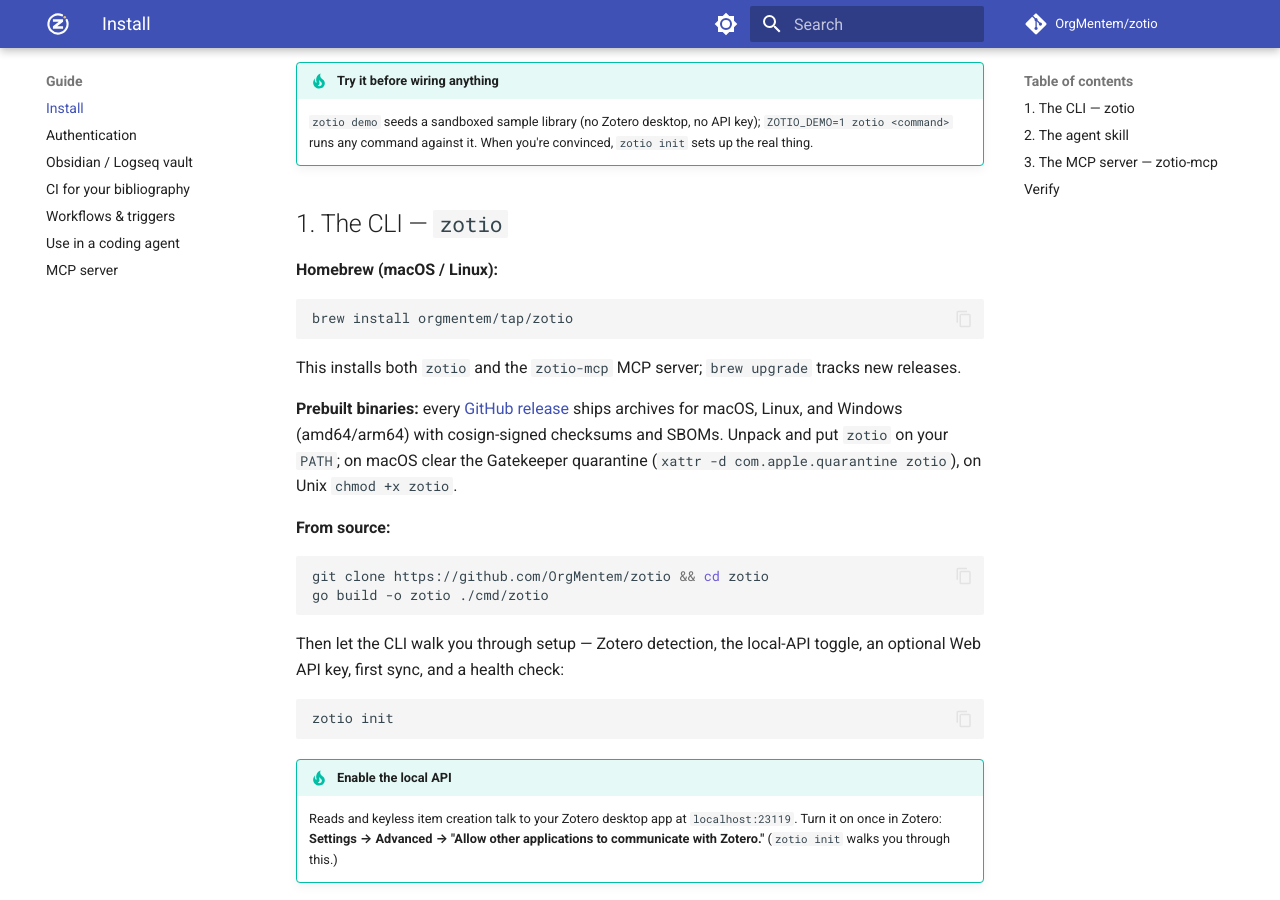
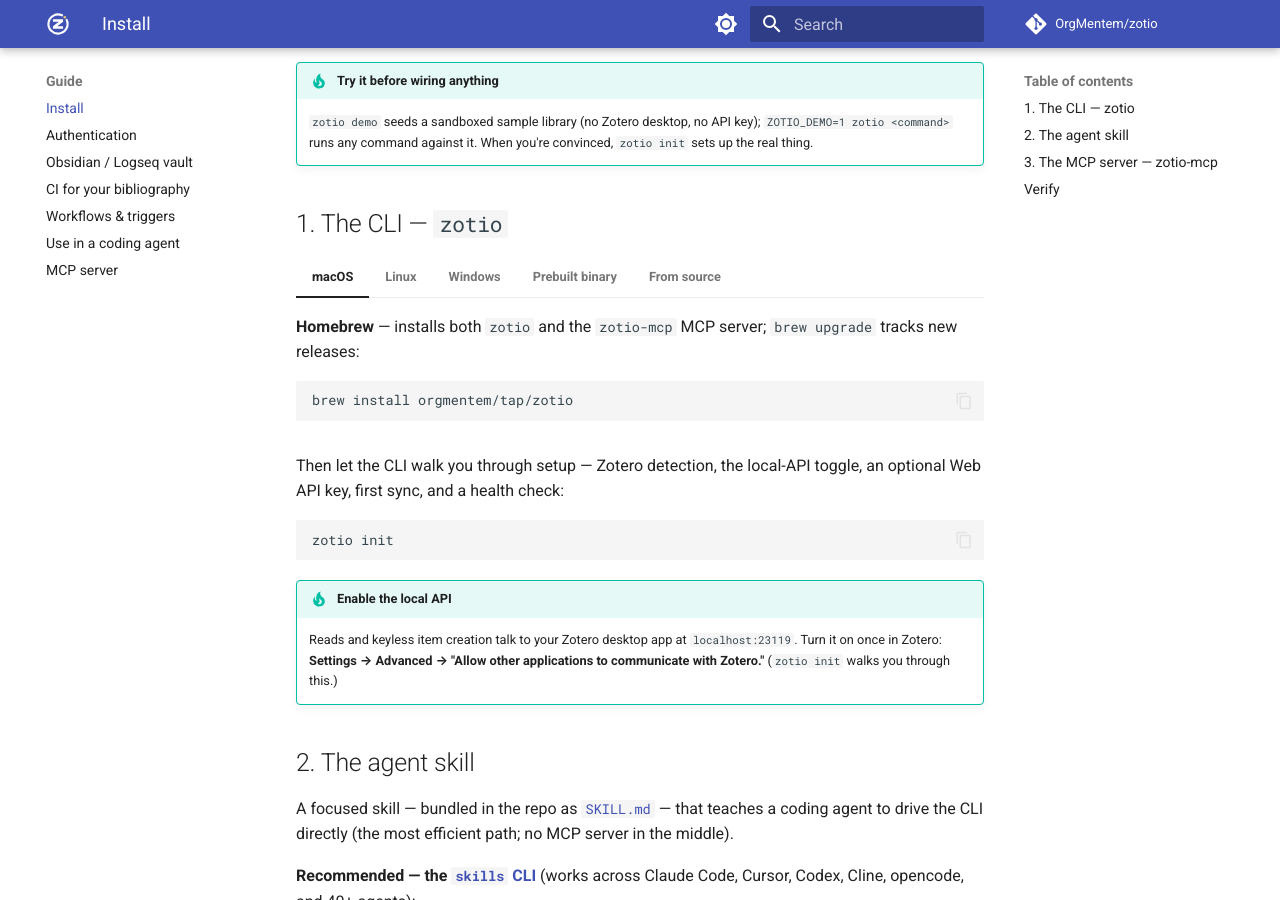
Before and after one commit to OrgMentem/zotio, an MkDocs documentation site: the page built from docs/guide/install.md, in a window 1280 px wide and 900 px high, scrolled down 288 px. Built offline with MkDocs 1.6.1 and Material for MkDocs 9.7.7, drawn with Linux system fonts in a browser that asks for light colours; comment, search, counter and statistics services are not loaded; some of the changed lines change nothing that is shown.

Commit message:
docs: expand install story with per-OS content tabs
Enable pymdownx.tabbed (alternate_style + content.tabs.link; supported by
both Zensical 0.0.51 and Material for MkDocs) and restructure the CLI
install section into macOS/Linux/Windows/Prebuilt/From-source tabs.

Adds the previously undocumented Linux distro packages (.deb/.rpm/.apk)
and Windows Scoop bucket, with a note that the WinGet manifest is pending.

````diff
--- a/docs/guide/install.md
+++ b/docs/guide/install.md
@@ -7,22 +7,62 @@
 
 ## 1. The CLI — `zotio`
 
-**Homebrew (macOS / Linux):**
+=== "macOS"
 
-```bash
-brew install orgmentem/tap/zotio
-```
+    **Homebrew** — installs both `zotio` and the `zotio-mcp` MCP server; `brew upgrade` tracks new releases:
 
-This installs both `zotio` and the `zotio-mcp` MCP server; `brew upgrade` tracks new releases.
+    ```bash
+    brew install orgmentem/tap/zotio
+    ```
 
-**Prebuilt binaries:** every [GitHub release](https://github.com/OrgMentem/zotio/releases) ships archives for macOS, Linux, and Windows (amd64/arm64) with cosign-signed checksums and SBOMs. Unpack and put `zotio` on your `PATH`; on macOS clear the Gatekeeper quarantine (`xattr -d com.apple.quarantine zotio`), on Unix `chmod +x zotio`.
+=== "Linux"
 
-**From source:**
+    **Homebrew** (Linuxbrew) — installs both `zotio` and `zotio-mcp`; `brew upgrade` tracks new releases:
 
-```bash
-git clone https://github.com/OrgMentem/zotio && cd zotio
-go build -o zotio ./cmd/zotio
-```
+    ```bash
+    brew install orgmentem/tap/zotio
+    ```
+
+    **Distro packages** — every [GitHub release](https://github.com/OrgMentem/zotio/releases) ships `.deb`, `.rpm`, and `.apk` for amd64/arm64, each bundling both `zotio` and `zotio-mcp`. Download the file for your arch, then:
+
+    ```bash
+    # Debian / Ubuntu
+    sudo dpkg -i zotio_<version>_linux_amd64.deb
+
+    # Fedora / RHEL / openSUSE
+    sudo rpm -i zotio_<version>_linux_amd64.rpm
+
+    # Alpine
+    sudo apk add --allow-untrusted zotio_<version>_linux_amd64.apk
+    ```
+
+=== "Windows"
+
+    **Scoop** — installs both `zotio` and `zotio-mcp`; `scoop update zotio` tracks new releases:
+
+    ```powershell
+    scoop bucket add orgmentem https://github.com/OrgMentem/scoop-bucket
+    scoop install zotio
+    ```
+
+    !!! note "WinGet is on the way"
+        A `winget install OrgMentem.zotio` manifest is pending review in `microsoft/winget-pkgs`. Until it lands, use Scoop or a prebuilt archive.
+
+=== "Prebuilt binary"
+
+    Every [GitHub release](https://github.com/OrgMentem/zotio/releases) ships archives for macOS, Linux, and Windows (amd64/arm64) with cosign-signed checksums and SBOMs — both `zotio` and `zotio-mcp` in each archive. Unpack and put the binaries on your `PATH`:
+
+    - **macOS:** clear the Gatekeeper quarantine — `xattr -d com.apple.quarantine zotio`, then `chmod +x zotio`
+    - **Linux:** `chmod +x zotio`
+    - **Windows:** unzip and add the folder to your `PATH`
+
+=== "From source"
+
+    ```bash
+    git clone https://github.com/OrgMentem/zotio && cd zotio
+    go build -o zotio ./cmd/zotio
+    go build -o zotio-mcp ./cmd/zotio-mcp   # optional: the MCP server
+    ```
 
 Then let the CLI walk you through setup — Zotero detection, the local-API toggle, an optional Web API key, first sync, and a health check:
 
--- a/mkdocs.yml
+++ b/mkdocs.yml
@@ -46,6 +46,7 @@
     - toc.follow
     - content.code.copy
     - content.code.annotate
+    - content.tabs.link
     - content.tooltips
     - search.suggest
     - search.highlight
@@ -79,6 +80,8 @@
         - name: mermaid
           class: mermaid
           format: !!python/name:pymdownx.superfences.fence_code_format
+  - pymdownx.tabbed:
+      alternate_style: true
 
 nav:
   - Home: index.md
````
